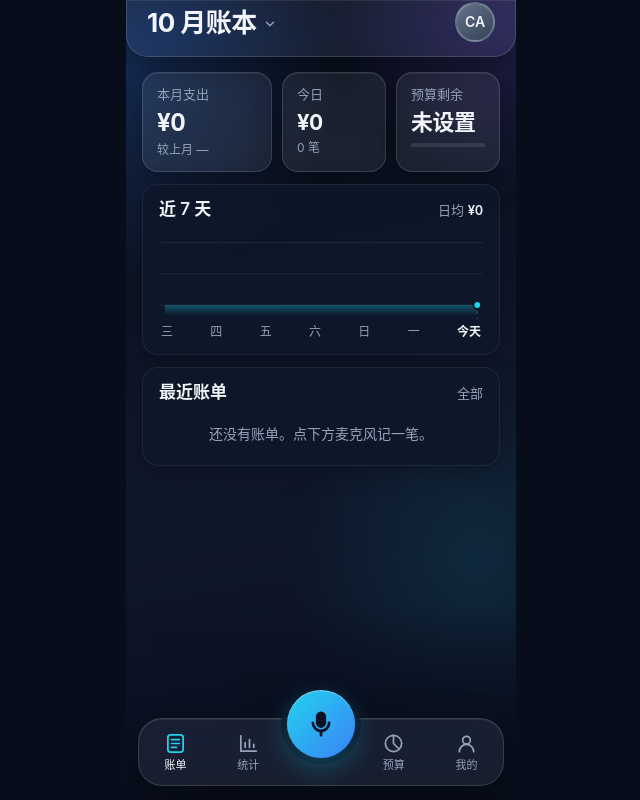
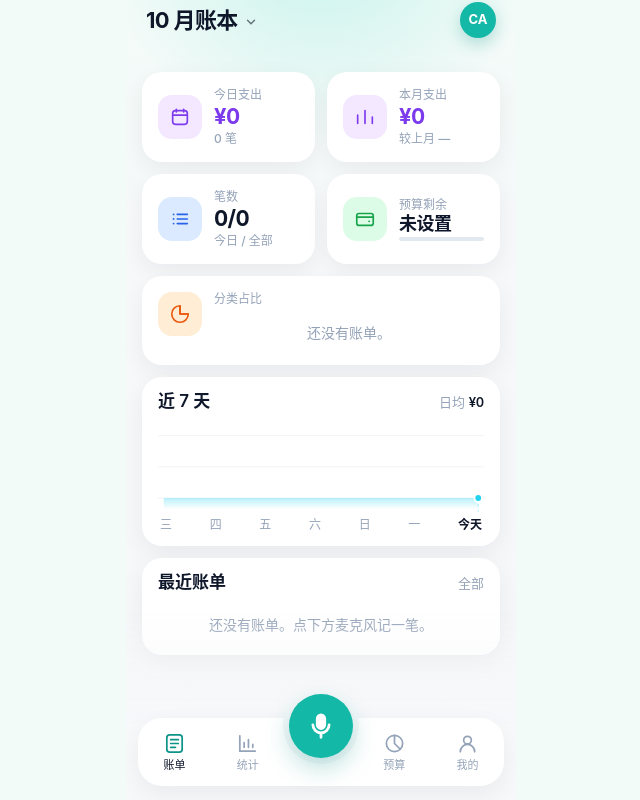
Before and after one commit to jiaoyansonghk163/voice-bookkeeping, a Next.js app: page / in a window 1280 px wide. Shown: the whole page, without its empty margins (319-959 px from the left). Built offline with nearby package versions, Linux system fonts and the light colour scheme.

Commit message:
Restyle the home ledger as a light card dashboard.
White cards, tinted icon tiles, and a light confirm sheet sit on the same parser, storage, and service worker.

Co-authored-by: jiaoyansonghk163 <jiaoyansonghk163@users.noreply.github.com>

```diff
--- a/app/globals.css
+++ b/app/globals.css
@@ -1,20 +1,23 @@
 @import "tailwindcss";
 
 :root {
-  --bg: #0b1224;
-  --bg-deep: #070d1a;
+  --bg: #f7f8fa;
+  --bg-deep: #f3fbf8;
   --navy: #0f172a;
-  --glass: rgba(255, 255, 255, 0.07);
-  --glass-border: rgba(255, 255, 255, 0.14);
-  --panel: rgba(15, 23, 42, 0.92);
-  --panel-border: rgba(148, 163, 184, 0.12);
-  --text: #f1f5f9;
+  --glass: #ffffff;
+  --glass-border: transparent;
+  --panel: #ffffff;
+  --panel-border: transparent;
+  --text: #0f172a;
   --muted: #94a3b8;
-  --slate: #cbd5e1;
-  --accent: #22d3ee;
-  --accent-2: #3b82f6;
-  --accent-grad: linear-gradient(135deg, #22d3ee, #3b82f6);
-  --radius: 16px;
+  --slate: #64748b;
+  --accent: #0d9488;
+  --accent-2: #7c3aed;
+  --spend: #7c3aed;
+  --balance: #16a34a;
+  --accent-grad: linear-gradient(135deg, #2dd4bf, #0d9488);
+  --shadow: 0 8px 24px rgba(15, 23, 42, 0.06);
+  --radius: 20px;
   --blur: 16px;
   --ease: cubic-bezier(0.22, 1, 0.36, 1);
   --safe-top: env(safe-area-inset-top, 0px);
@@ -66,12 +69,12 @@ button {
 }
 
 :focus-visible {
-  outline: 2px solid rgba(34, 211, 238, 0.7);
+  outline: 2px solid rgba(13, 148, 136, 0.55);
   outline-offset: 3px;
 }
 
 ::selection {
-  background: rgba(34, 211, 238, 0.28);
+  background: rgba(45, 212, 191, 0.28);
 }
 
 .app {
@@ -90,26 +93,21 @@ button {
   pointer-events: none;
   overflow: hidden;
   background:
-    radial-gradient(ellipse 90% 45% at 0% 8%, rgba(59, 130, 246, 0.26), transparent 60%),
-    radial-gradient(ellipse 80% 40% at 100% 0%, rgba(139, 92, 246, 0.22), transparent 60%),
-    radial-gradient(ellipse 80% 40% at 90% 70%, rgba(34, 211, 238, 0.1), transparent 60%),
-    radial-gradient(ellipse 70% 35% at 0% 100%, rgba(99, 102, 241, 0.14), transparent 60%),
-    linear-gradient(170deg, var(--bg-deep) 0%, var(--navy) 50%, #0b1224 100%);
+    radial-gradient(ellipse 90% 42% at 50% -8%, rgba(45, 212, 191, 0.22), transparent 62%),
+    linear-gradient(180deg, #f3fbf8 0%, #f7f8fa 32%, #f6f7f9 100%);
 }
 
 .glass {
-  background: var(--glass);
-  backdrop-filter: blur(var(--blur)) saturate(1.4);
-  -webkit-backdrop-filter: blur(var(--blur)) saturate(1.4);
-  border: 1px solid var(--glass-border);
-  box-shadow: 0 8px 32px rgba(0, 0, 0, 0.35), inset 0 1px 0 rgba(255, 255, 255, 0.08);
+  background: #fff;
+  border: none;
+  box-shadow: var(--shadow);
 }
 
 .panel {
-  background: var(--panel);
-  border: 1px solid var(--panel-border);
+  background: #fff;
+  border: none;
   border-radius: var(--radius);
-  box-shadow: 0 4px 24px rgba(0, 0, 0, 0.25);
+  box-shadow: var(--shadow);
 }
 
 .num {
@@ -156,10 +154,12 @@ header.top {
   left: 0;
   right: 0;
   z-index: 5;
-  border-radius: 0 0 22px 22px;
-  border-top: none;
+  border: none;
+  border-radius: 0;
+  box-shadow: none;
+  background: transparent;
   padding-top: var(--safe-top);
-  padding-bottom: 14px;
+  padding-bottom: 8px;
 }
 
 .hrow {
@@ -170,14 +170,15 @@ header.top {
 }
 
 .hrow h1 {
-  font-size: 26px;
-  font-weight: 650;
-  letter-spacing: -0.02em;
+  font-size: 22px;
+  font-weight: 700;
+  letter-spacing: -0.03em;
   margin: 2px 0 0;
   display: flex;
   align-items: center;
   gap: 6px;
   line-height: 1.15;
+  color: var(--navy);
 }
 
 .hrow h1 > svg {
@@ -195,23 +196,163 @@ header.top {
 }
 
 .avatar {
-  width: 40px;
-  height: 40px;
+  width: 36px;
+  height: 36px;
   border-radius: 50%;
-  background: linear-gradient(145deg, #64748b, #334155);
-  border: 2px solid rgba(255, 255, 255, 0.2);
+  background: #14b8a6;
+  border: none;
   display: grid;
   place-items: center;
+  font-size: 13px;
+  font-weight: 650;
+  color: #fff;
+  box-shadow: 0 6px 16px rgba(13, 148, 136, 0.28);
+}
+
+.cards {
+  display: grid;
+  grid-template-columns: 1fr 1fr;
+  gap: 12px;
+}
+
+.card-stat {
+  background: #fff;
+  border-radius: 20px;
+  box-shadow: var(--shadow);
+  padding: 16px;
+  display: flex;
+  align-items: center;
+  gap: 12px;
+  min-width: 0;
+}
+
+.card-stat.span {
+  grid-column: 1 / -1;
+  align-items: flex-start;
+}
+
+.card-stat .body {
+  min-width: 0;
+  flex: 1;
+}
+
+.card-stat .l {
+  font-size: 12px;
+  color: var(--muted);
+  font-weight: 500;
+}
+
+.card-stat .v {
+  margin-top: 2px;
+  font-size: 22px;
+  font-weight: 750;
+  color: var(--navy);
+  letter-spacing: -0.03em;
+  line-height: 1.15;
+}
+
+.card-stat .v.spend {
+  color: var(--spend);
+}
+
+.card-stat .v.balance {
+  color: var(--balance);
+}
+
+.card-stat .v.unset {
+  font-size: 18px;
+  color: var(--navy);
+}
+
+.card-stat .d {
+  margin-top: 2px;
+  font-size: 12px;
+  color: var(--muted);
+  font-weight: 500;
+}
+
+.card-stat .d b {
+  color: inherit;
+  font-weight: 500;
+}
+
+.tile {
+  width: 44px;
+  height: 44px;
+  border-radius: 14px;
+  display: grid;
+  place-items: center;
+  flex-shrink: 0;
+}
+
+.tile.purple {
+  background: #f3e8ff;
+  color: #7c3aed;
+}
+
+.tile.green {
+  background: #dcfce7;
+  color: #16a34a;
+}
+
+.tile.blue {
+  background: #dbeafe;
+  color: #2563eb;
+}
+
+.tile.amber {
+  background: #ffedd5;
+  color: #ea580c;
+}
+
+.mix {
+  display: flex;
+  flex-direction: column;
+  gap: 8px;
+  margin-top: 10px;
+}
+
+.mix-row {
+  display: flex;
+  align-items: center;
+  justify-content: space-between;
+  gap: 12px;
   font-size: 14px;
-  font-weight: 600;
-  color: var(--text);
-  box-shadow: none;
+}
+
+.mix-name {
+  display: flex;
+  align-items: center;
+  gap: 8px;
+  min-width: 0;
+  color: var(--navy);
+  font-weight: 550;
+}
+
+.mix-name .mini {
+  width: 28px;
+  height: 28px;
+  border-radius: 8px;
+  display: grid;
+  place-items: center;
+  flex-shrink: 0;
+}
+
+.mix-name .mini svg {
+  width: 15px;
+  height: 15px;
+}
+
+.mix-row b {
+  color: var(--slate);
+  font-weight: 650;
+  font-variant-numeric: tabular-nums;
 }
 
 .kpis {
   display: grid;
-  grid-template-columns: 1.25fr 1fr 1fr;
-  gap: 10px;
+  grid-template-columns: 1fr;
+  gap: 12px;
 }
 
 .kpi {
@@ -244,14 +385,14 @@ header.top {
 }
 
 .kpi .d b {
-  color: var(--accent);
+  color: var(--muted);
   font-weight: 500;
 }
 
 .bar {
   height: 4px;
   border-radius: 2px;
-  background: rgba(255, 255, 255, 0.1);
+  background: #e2e8f0;
   overflow: hidden;
   margin-top: 2px;
 }
@@ -322,8 +463,8 @@ header.top {
   align-items: center;
   gap: 12px;
   width: 100%;
-  padding: 9px 0;
-  border-bottom: 1px solid rgba(148, 163, 184, 0.08);
+  padding: 10px 0;
+  border-bottom: 1px solid #eef2f6;
   border-radius: 0;
   text-align: left;
   color: inherit;
@@ -334,7 +475,7 @@ header.top {
 }
 
 .row.fresh {
-  background: rgba(34, 211, 238, 0.07);
+  background: rgba(20, 184, 166, 0.08);
   border-radius: 12px;
   padding-left: 8px;
   padding-right: 8px;
@@ -343,9 +484,9 @@ header.top {
 }
 
 .ic {
-  width: 38px;
-  height: 38px;
-  border-radius: 11px;
+  width: 44px;
+  height: 44px;
+  border-radius: 14px;
   display: grid;
   place-items: center;
   flex-shrink: 0;
@@ -394,7 +535,7 @@ header.top {
   height: calc(190px + var(--safe-bottom));
   z-index: 4;
   pointer-events: none;
-  background: linear-gradient(to bottom, rgba(9, 15, 30, 0), rgba(9, 15, 30, 0.82) 55%, rgba(8, 13, 26, 0.96));
+  background: linear-gradient(to bottom, rgba(247, 248, 250, 0), rgba(247, 248, 250, 0.88) 55%, #f7f8fa);
 }
 
 .tab {
@@ -441,17 +582,16 @@ header.top {
   bottom: calc(42px + var(--safe-bottom));
   z-index: 7;
   transform: translateX(-50%);
-  width: 68px;
-  height: 68px;
+  width: 64px;
+  height: 64px;
   border-radius: 50%;
-  background: var(--accent-grad);
+  background: #14b8a6;
   display: grid;
   place-items: center;
-  color: #0b1224;
+  color: #fff;
   box-shadow:
-    0 10px 28px rgba(34, 211, 238, 0.28),
-    0 0 0 6px rgba(11, 18, 36, 0.85),
-    inset 0 1px 0 rgba(255, 255, 255, 0.35);
+    0 10px 24px rgba(13, 148, 136, 0.28),
+    0 0 0 6px #f7f8fa;
 }
 
 .mic svg {
@@ -467,7 +607,7 @@ header.top {
   position: absolute;
   inset: 0;
   z-index: 20;
-  background: rgba(4, 8, 18, 0.72);
+  background: rgba(15, 23, 42, 0.28);
   backdrop-filter: blur(8px);
   -webkit-backdrop-filter: blur(8px);
 }
@@ -481,11 +621,9 @@ header.top {
   z-index: 21;
   border-radius: 34px;
   padding: 10px 22px 22px;
-  background:
-    linear-gradient(180deg, rgba(255, 255, 255, 0.07), transparent 42%),
-    #121b30;
-  backdrop-filter: blur(24px) saturate(1.4);
-  -webkit-backdrop-filter: blur(24px) saturate(1.4);
+  background: #fff;
+  color: var(--navy);
+  box-shadow: 0 16px 40px rgba(15, 23, 42, 0.12);
   max-height: calc(100% - var(--sheet-lift) - 16px - var(--safe-top) - var(--safe-bottom));
   overflow: auto;
 }
@@ -494,7 +632,7 @@ header.top {
   width: 38px;
   height: 5px;
   border-radius: 3px;
-  background: rgba(255, 255, 255, 0.25);
+  background: rgba(15, 23, 42, 0.16);
   margin: 0 auto 18px;
 }
 
@@ -514,7 +652,7 @@ header.top {
   width: 32px;
   height: 32px;
   border-radius: 50%;
-  background: rgba(255, 255, 255, 0.1);
+  background: #f1f5f9;
   display: grid;
   place-items: center;
   color: var(--slate);
@@ -557,7 +695,7 @@ header.top {
 }
 
 .transcript .q {
-  color: rgba(241, 245, 249, 0.35);
+  color: #94a3b8;
   font-weight: 400;
 }
 
@@ -624,8 +762,8 @@ header.top {
   width: 76px;
   height: 76px;
   border-radius: 50%;
-  background: rgba(255, 255, 255, 0.1);
-  border: 1px solid rgba(255, 255, 255, 0.18);
+  background: #f1f5f9;
+  border: none;
   display: grid;
   place-items: center;
   position: relative;
@@ -722,8 +860,8 @@ header.top {
   gap: 6px;
   padding: 4px 10px 4px 6px;
   border-radius: 999px;
-  background: rgba(251, 146, 60, 0.14);
-  color: #fdba74;
+  background: #ffedd5;
+  color: #ea580c;
   font-size: 15px;
   font-weight: 500;
 }
@@ -743,14 +881,14 @@ header.top {
 .picker button {
   border-radius: 999px;
   padding: 6px 12px;
-  background: rgba(255, 255, 255, 0.06);
+  background: #f1f5f9;
   color: var(--slate);
   font-size: 14px;
 }
 
 .picker button.on {
-  background: rgba(34, 211, 238, 0.16);
-  color: var(--text);
+  background: #ccfbf1;
+  color: #0f766e;
 }
 
 .go {
@@ -758,11 +896,11 @@ header.top {
   width: 100%;
   height: 56px;
   border-radius: 16px;
-  background: var(--accent-grad);
-  color: #0b1224;
+  background: #14b8a6;
+  color: #fff;
   font-size: 17px;
   font-weight: 650;
-  box-shadow: 0 8px 24px rgba(34, 211, 238, 0.22);
+  box-shadow: 0 8px 20px rgba(13, 148, 136, 0.22);
 }
 
 .again {
@@ -812,8 +950,8 @@ header.top {
 .erow {
   padding: 8px 8px 8px 10px;
   border-radius: 14px;
-  background: rgba(15, 23, 42, 0.72);
-  border: 1px solid rgba(148, 163, 184, 0.12);
+  background: #f8fafc;
+  border: none;
 }
 
 .erow-main {
@@ -865,8 +1003,8 @@ header.top {
   width: 28px;
   height: 28px;
   border-radius: 50%;
-  background: rgba(255, 255, 255, 0.08);
-  color: var(--muted);
+  background: #e2e8f0;
+  color: var(--slate);
   font-size: 18px;
   line-height: 1;
 }
@@ -911,7 +1049,7 @@ header.top {
 .track {
   height: 4px;
   border-radius: 2px;
-  background: rgba(255, 255, 255, 0.08);
+  background: #e2e8f0;
   margin-top: 8px;
   overflow: hidden;
 }
@@ -963,8 +1101,8 @@ header.top {
   height: 48px;
   padding: 0 22px;
   border-radius: 14px;
-  background: rgba(255, 255, 255, 0.08);
-  border: 1px solid var(--glass-border);
+  background: #f1f5f9;
+  border: none;
   color: var(--text);
   font-size: 15px;
   font-weight: 600;
@@ -998,7 +1136,7 @@ header.top {
 }
 
 .typebox::placeholder {
-  color: rgba(241, 245, 249, 0.35);
+  color: #94a3b8;
   font-weight: 500;
 }
 
@@ -1034,8 +1172,8 @@ header.top {
   min-width: 0;
   height: 48px;
   border-radius: 14px;
-  border: 1px solid var(--glass-border);
-  background: rgba(255, 255, 255, 0.06);
+  border: none;
+  background: #f1f5f9;
   color: var(--text);
   font-size: 16px;
   padding: 0 14px;
--- a/app/layout.tsx
+++ b/app/layout.tsx
@@ -8,7 +8,7 @@ export const metadata: Metadata = {
   manifest: "/manifest.webmanifest",
   appleWebApp: {
     capable: true,
-    statusBarStyle: "black-translucent",
+    statusBarStyle: "default",
     title: "语音记账",
   },
   icons: {
@@ -24,7 +24,7 @@ export const viewport: Viewport = {
   width: "device-width",
   initialScale: 1,
   viewportFit: "cover",
-  themeColor: "#0b1224",
+  themeColor: "#f7f8fa",
 };
 
 export default function RootLayout({ children }: { children: React.ReactNode }) {
--- a/components/home-screen.tsx
+++ b/components/home-screen.tsx
@@ -1,6 +1,9 @@
+import { Glyph, toneFor } from "@/components/glyphs";
 import { Sparkline } from "@/components/sparkline";
 import { TxnRow } from "@/components/txn-row";
+import { CATEGORIES } from "@/lib/categories";
 import { formatYuanTrim, weekdayShort } from "@/lib/format";
+import { breakdownByCategory } from "@/lib/ledger";
 import { presentKpis } from "@/lib/metrics";
 import type { Transaction } from "@/lib/types";
 
@@ -39,31 +42,104 @@ export function HomeScreen({
 }) {
   const kpis = presentKpis(transactions, now, monthlyBudget);
   const rows = sorted(transactions);
+  const slices = breakdownByCategory(transactions).slice(0, 4);
 
   return (
     <>
-      <section className="kpis rise">
-        <article className="kpi glass main">
+      <section className="cards rise">
+        <article className="card-stat">
+          <span className="tile purple" aria-hidden="true">
+            <svg width="22" height="22" viewBox="0 0 24 24" fill="none" stroke="currentColor" strokeWidth="1.8" strokeLinecap="round" strokeLinejoin="round">
+              <rect x="4" y="5" width="16" height="15" rx="3" />
+              <path d="M8 3.5v3M16 3.5v3M4 10h16" />
+            </svg>
+          </span>
+          <div className="body">
+            <div className="l">今日支出</div>
+            <div className="v spend num" data-kpi="today">
+              ¥{formatYuanTrim(kpis.todaySpend)}
+            </div>
+            <div className="d">{kpis.todayCount} 笔</div>
+          </div>
+        </article>
+        <article className="card-stat">
+          <span className="tile purple" aria-hidden="true">
+            <svg width="22" height="22" viewBox="0 0 24 24" fill="none" stroke="currentColor" strokeWidth="1.8" strokeLinecap="round" strokeLinejoin="round">
+              <path d="M4 19V10M12 19V5M20 19v-7" />
+            </svg>
+          </span>
+          <div className="body">
             <div className="l">本月支出</div>
-          <div className="v num" data-kpi="month">
+            <div className="v spend num" data-kpi="month">
               ¥{formatYuanTrim(kpis.monthSpend)}
             </div>
             <Delta delta={kpis.delta} />
+          </div>
         </article>
-        <article className="kpi glass">
-          <div className="l">今日</div>
-          <div className="v num" data-kpi="today">
-            ¥{formatYuanTrim(kpis.todaySpend)}
+        <article className="card-stat">
+          <span className="tile blue" aria-hidden="true">
+            <svg width="22" height="22" viewBox="0 0 24 24" fill="none" stroke="currentColor" strokeWidth="1.8" strokeLinecap="round">
+              <path d="M9 7h11M9 12h11M9 17h11" />
+              <circle cx="5" cy="7" r="1" fill="currentColor" stroke="none" />
+              <circle cx="5" cy="12" r="1" fill="currentColor" stroke="none" />
+              <circle cx="5" cy="17" r="1" fill="currentColor" stroke="none" />
+            </svg>
+          </span>
+          <div className="body">
+            <div className="l">笔数</div>
+            <div className="v num" data-kpi="count">
+              {kpis.todayCount}/{transactions.length}
             </div>
-          <div className="d">{kpis.todayCount} 笔</div>
+            <div className="d">今日 / 全部</div>
+          </div>
         </article>
-        <article className="kpi glass">
+        <article className="card-stat">
+          <span className="tile green" aria-hidden="true">
+            <svg width="22" height="22" viewBox="0 0 24 24" fill="none" stroke="currentColor" strokeWidth="1.8" strokeLinecap="round" strokeLinejoin="round">
+              <rect x="3" y="6" width="18" height="13" rx="2.5" />
+              <path d="M3 10h18" />
+              <circle cx="16.5" cy="14.5" r="1" fill="currentColor" stroke="none" />
+            </svg>
+          </span>
+          <div className="body">
             <div className="l">预算剩余</div>
-          <div className="v num" data-kpi="budget">
+            <div className={kpis.budgetLeft == null ? "v unset num" : "v balance num"} data-kpi="budget">
               {kpis.budgetLeft == null ? "未设置" : `¥${formatYuanTrim(kpis.budgetLeft)}`}
             </div>
             <div className="bar">
               <i style={{ width: `${Math.round((kpis.bar ?? 0) * 100)}%` }} />
+            </div>
+          </div>
+        </article>
+        <article className="card-stat span">
+          <span className="tile amber" aria-hidden="true">
+            <svg width="22" height="22" viewBox="0 0 24 24" fill="none" stroke="currentColor" strokeWidth="1.8" strokeLinecap="round" strokeLinejoin="round">
+              <path d="M12 3a9 9 0 1 0 9 9h-9z" />
+              <path d="M12 3v9h9" />
+            </svg>
+          </span>
+          <div className="body">
+            <div className="l">分类占比</div>
+            {slices.length === 0 ? (
+              <p className="empty">还没有账单。</p>
+            ) : (
+              <div className="mix">
+                {slices.map((slice) => {
+                  const tone = toneFor(CATEGORIES[slice.category].label, slice.category);
+                  return (
+                    <div className="mix-row" key={slice.category}>
+                      <span className="mix-name">
+                        <span className="mini" style={{ background: tone.bg, color: tone.fg }}>
+                          <Glyph name={tone.glyph} />
+                        </span>
+                        {CATEGORIES[slice.category].label}
+                      </span>
+                      <b className="num">{Math.round(slice.share * 100)}%</b>
+                    </div>
+                  );
+                })}
+              </div>
+            )}
           </div>
         </article>
       </section>
--- a/components/sparkline.tsx
+++ b/components/sparkline.tsx
@@ -36,7 +36,7 @@ export function Sparkline({ values }: { values: number[] }) {
         </g>
         <path fill="url(#spark-fill)" d={fill} />
         <path fill="none" stroke="url(#spark-stroke)" strokeWidth="2.4" strokeLinecap="round" d={line} />
-        <circle cx={lastX} cy={lastY} r="4" fill="#22d3ee" stroke="#0f172a" strokeWidth="2" />
+        <circle cx={lastX} cy={lastY} r="4" fill="#22d3ee" stroke="#fff" strokeWidth="2" />
         <line x1={lastX} y1={lastY} x2={lastX} y2={height} stroke="rgba(34,211,238,.35)" strokeDasharray="3 3" />
       </svg>
     </div>
--- a/components/stats-screen.tsx
+++ b/components/stats-screen.tsx
@@ -13,7 +13,9 @@ export function StatsScreen({ transactions }: { transactions: Transaction[] }) {
       <section className="kpis rise" style={{ gridTemplateColumns: "1fr" }}>
         <article className="kpi glass main">
           <div className="l">账单合计</div>
-          <div className="v num">¥{formatYuanTrim(total)}</div>
+          <div className="v num" style={{ color: "var(--spend)" }}>
+            ¥{formatYuanTrim(total)}
+          </div>
           <div className="d">这台设备上的账单</div>
         </article>
       </section>
```
Also changed, not shown: components/glyphs.tsx (+7 -7 lines), public/manifest.webmanifest, 1 other file (tests, documents, lock files or other folders). Lines whose indentation alone changed are shown as unchanged.
